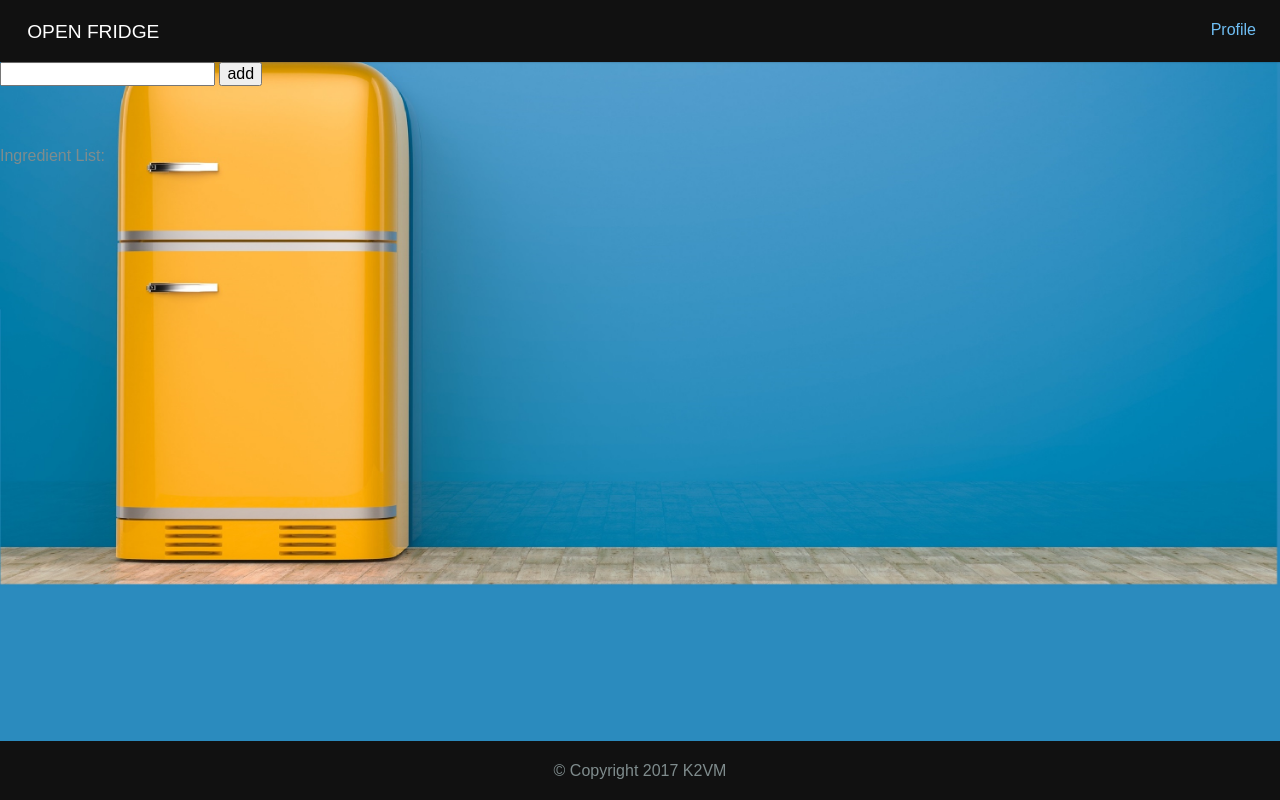
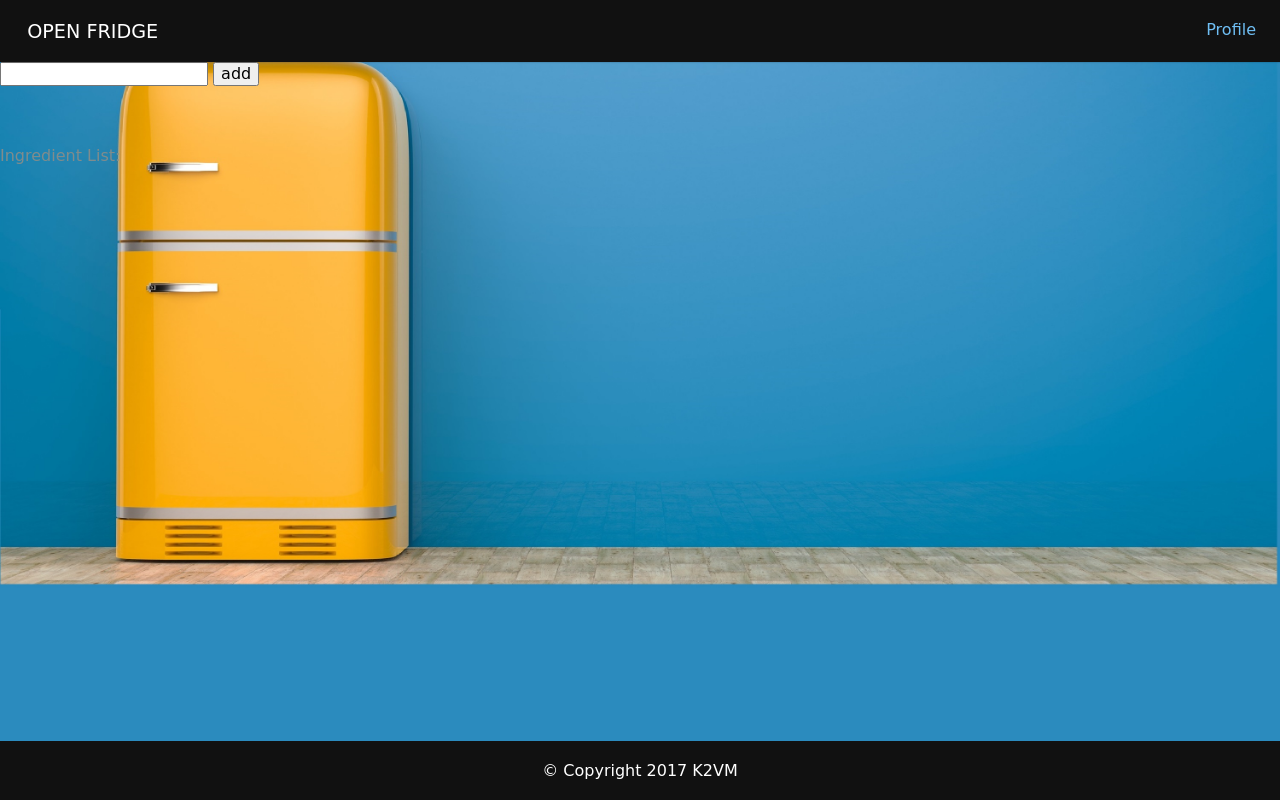
Before and after one commit to melheins/open-fridge-web-app, a PHP site: page /main-input.html in a window 1280 px wide. Run offline with PHP 8.4, Linux system fonts and the light colour scheme; some libraries are stand-ins or nearby versions.

Commit message:
fonts and such

```diff
--- a/assets/css/style.css
+++ b/assets/css/style.css
@@ -2,12 +2,17 @@
 body {
 	background-image: url("../images/yellow-fridge2.jpg");
 	background-size: cover;
+	font-family: 'Shadows Into Light', cursive;
 }
 
 .main-body {
     margin-top: 60px;
 }
 
+#get-started {
+	color: white;
+    margin-left: 270px;
+}
 
 * {
     -webkit-box-sizing: border-box;
@@ -108,7 +113,6 @@ a.pure-button-primary {
 }
 .home-menu {
     background: #111;
-    font-family: font-family: 'Sonsie One', cursive;
 }
 .pure-menu.pure-menu-fixed {
     /* Fixed menus normally have a border at the bottom. */
@@ -121,6 +125,7 @@ a.pure-button-primary {
     color: white;
     font-weight: 400;
     font-size: 120%;
+    font-family: 'Sonsie One', cursive;
 }
 
 .home-menu .pure-menu-selected a {
@@ -239,6 +244,7 @@ a.pure-button-primary {
     bottom: 0;
     width: 100%;
     text-align: center;
+    color: white;
 }
 
 /*
--- a/index.html
+++ b/index.html
@@ -36,7 +36,7 @@
 
 <div class="main-body">
 
-    <a href="main-input.html">Find Recipes</a>
+    <a href="main-input.html" id="get-started">Find Recipes</a>
 </div>
 <footer class="footer">
     <div class="container ">
```
